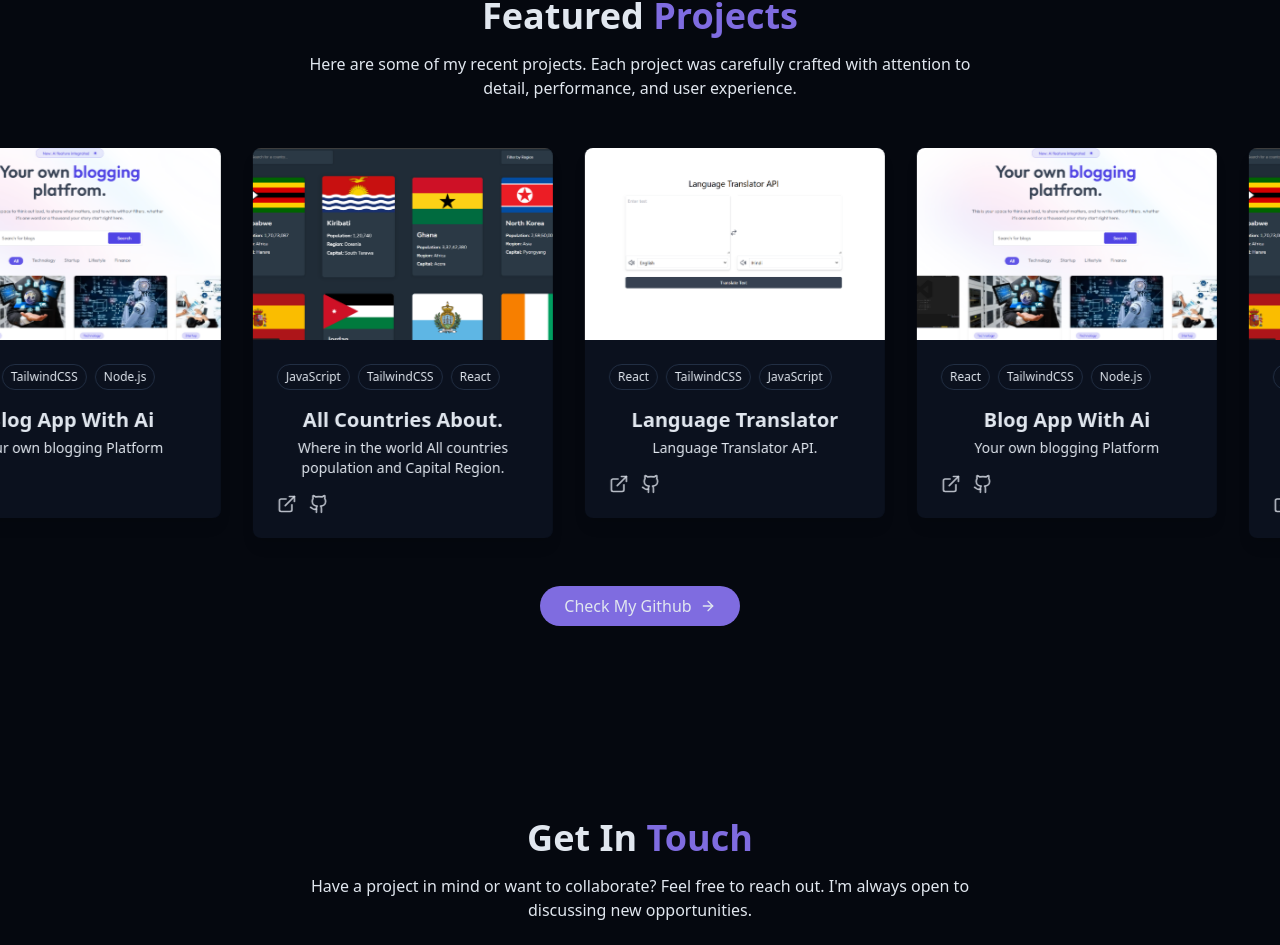
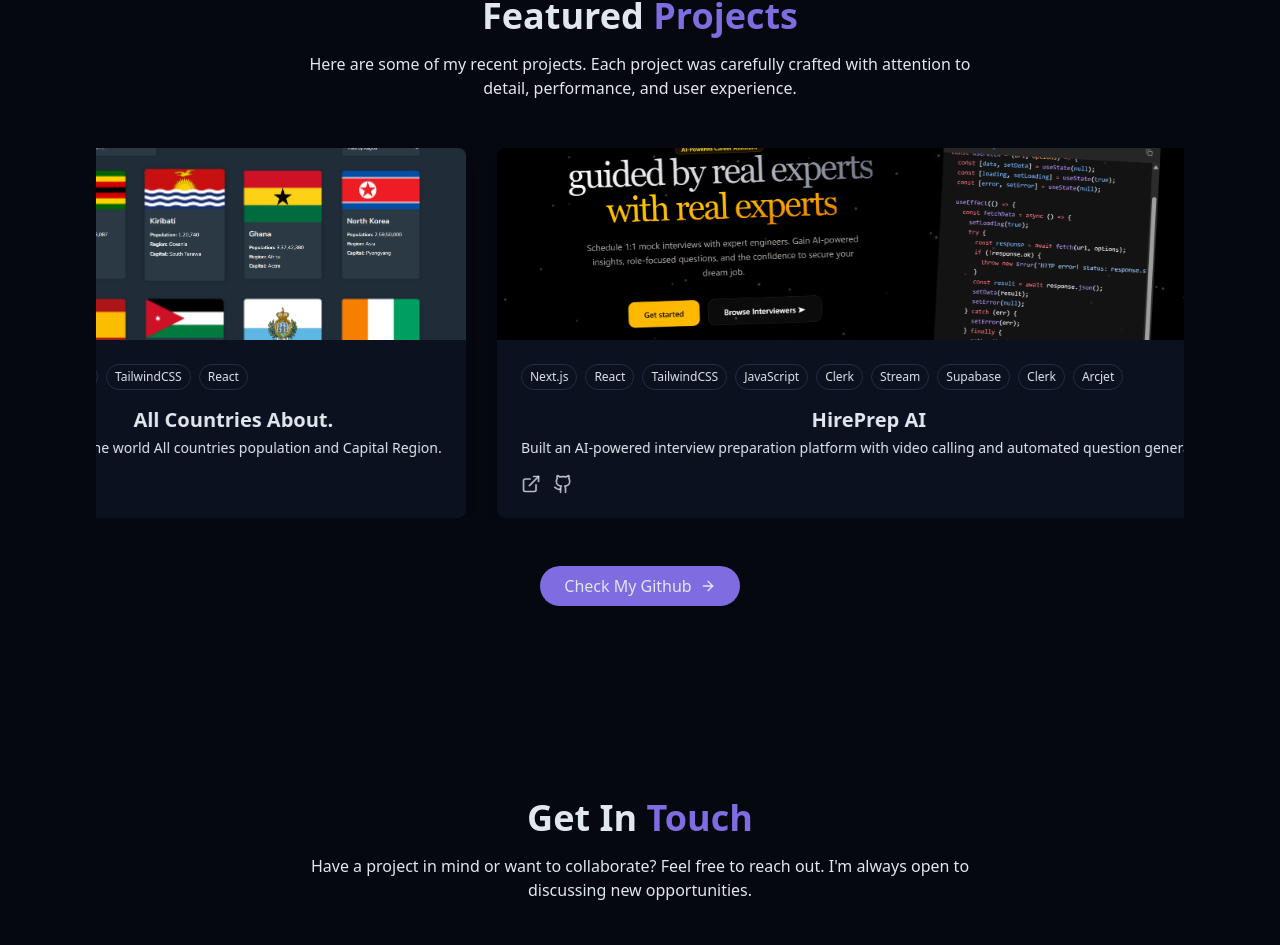
Before and after one commit to surajsinghsft/portfolio, a React (Vite) app: page / in a window 1280 px wide. Shown: the part 2870-3815 px from the top of the page. Built offline with nearby package versions, Linux system fonts and the light colour scheme.

Commit message:
update project

```diff
--- a/src/components/ProjectsSection.jsx
+++ b/src/components/ProjectsSection.jsx
@@ -1,5 +1,4 @@
 import { ArrowRight, ExternalLink, Github } from "lucide-react";
-import { motion } from "framer-motion";
 import Tilt from "react-parallax-tilt";
 
 const projects = [
@@ -24,12 +23,12 @@ const projects = [
   },
   {
     id: 3,
-    title: "Language Translator",
-    description: "Language Translator API.",
-    image: "/projects/project2.png",
-    tags: ["React", "TailwindCSS", "JavaScript"],
-    demoUrl: "https://surajsinghsft.github.io/language-translator/",
-    githubUrl: "https://github.com/surajsinghsft/language-translator",
+    title: "HirePrep AI",
+    description: "Built an AI-powered interview preparation platform with video calling and automated question generation",
+    image: "/projects/project3.png",
+    tags: ["Next.js", "React", "TailwindCSS", "JavaScript", "Clerk","Stream","Supabase", "Clerk", "Arcjet"],
+    demoUrl: "https://prept-ai.vercel.app",
+    githubUrl: "https://github.com/surajsinghsft/prept-ai",
   },
 ];
 
@@ -48,18 +47,11 @@ export const ProjectsSection = () => {
         </p>
 
         {/* Moving Projects */}
-        <motion.div
-          className="flex gap-8"
-          animate={{ x: ["0%", "-50%"] }}
-          transition={{
-            repeat: Infinity,
-            duration: 20,
-            ease: "linear",
-          }}
-        >
+        <div className="overflow-hidden">
+          <div className="flex w-max gap-8 animate-project-marquee hover:[animation-play-state:paused]">
             {[...projects, ...projects].map((project, index) => (
               <Tilt
-              key={index}
+                key={`${project.id}-${index}`}
                 tiltMaxAngleX={15}
                 tiltMaxAngleY={15}
                 glareEnable={true}
@@ -115,11 +107,11 @@ export const ProjectsSection = () => {
                       </a>
                     </div>
                   </div>
-
                 </div>
               </Tilt>
             ))}
-        </motion.div>
+          </div>
+        </div>
 
         <div className="text-center mt-12">
           <a
--- a/src/index.css
+++ b/src/index.css
@@ -18,6 +18,7 @@
   --animate-fade-in-delay-3: fade-in 0.7s ease-out 0.6s forwards;
   --animate-fade-in-delay-4: fade-in 0.7s ease-out 0.8s forwards;
   --animate-meteor: meteor 5s linear infinite;
+  --animate-project-marquee: project-marquee 20s linear infinite;
 
   @keyframes float {
     0%,
@@ -58,6 +59,14 @@
     100% {
       transform: rotate(215deg) translateX(-500px);
       opacity: 0;
+    }
+  }
+  @keyframes project-marquee {
+    from {
+      transform: translateX(0);
+    }
+    to {
+      transform: translateX(calc(-50% - 1rem));
     }
   }
 }
```
Also changed, not shown: public/projects/project3.png (added). Lines whose indentation alone changed are shown as unchanged.
